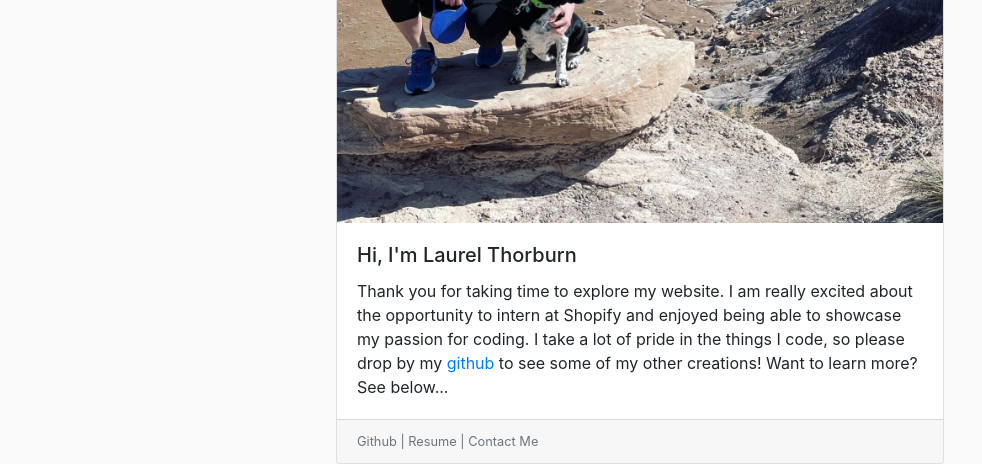
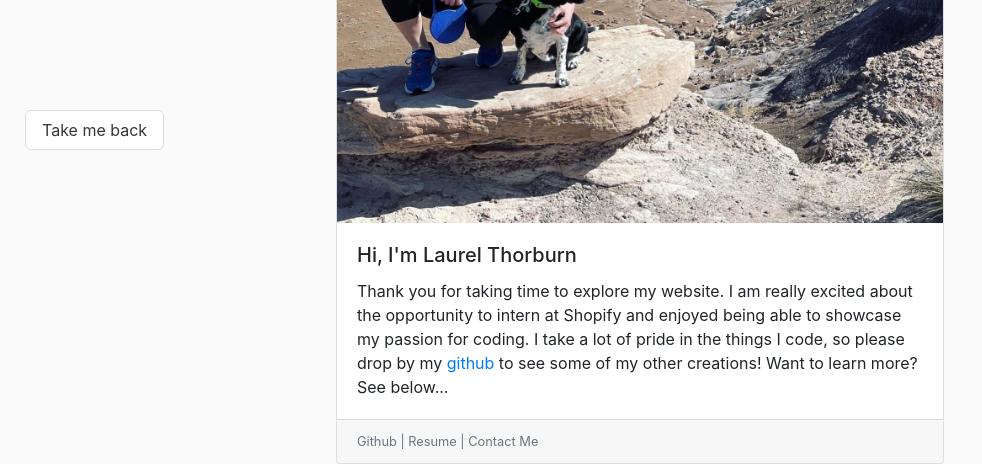
Before and after one commit to laurelthorburn/Rocketship-Challenge-2022, a Node server app: page /aboutLaurel in a window 1280 px wide. Shown: the part 625-1089 px from the top of the page, without its empty margins (0-982 px from the left). Run offline with Node 20, Linux system fonts and the light colour scheme; some libraries are stand-ins or nearby versions.

Commit message:
Created go back to homepage btn on aboutLaurel page

```diff
--- a/views/aboutLaurel.handlebars
+++ b/views/aboutLaurel.handlebars
@@ -10,3 +10,8 @@
     <div class="card-footer">
       <small class="text-muted">Github | Resume | Contact Me</small>
     </div>
+    </div>
+
+<footer>
+    <a href="/"><button id="render-more" class="button-reload" role="button"> Take me back </button></a>
+    </footer>
```
Also changed, not shown: public/js/script.js (+0 -12 lines).
